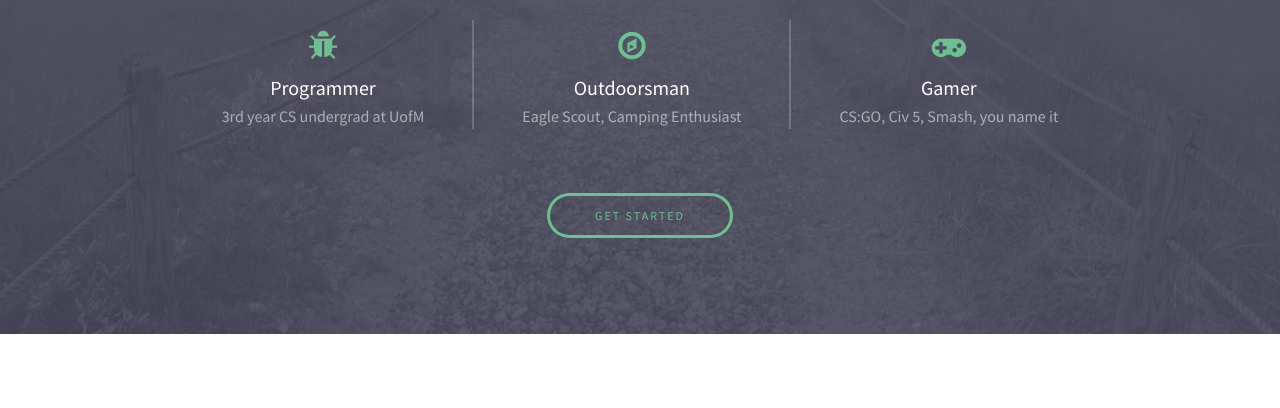
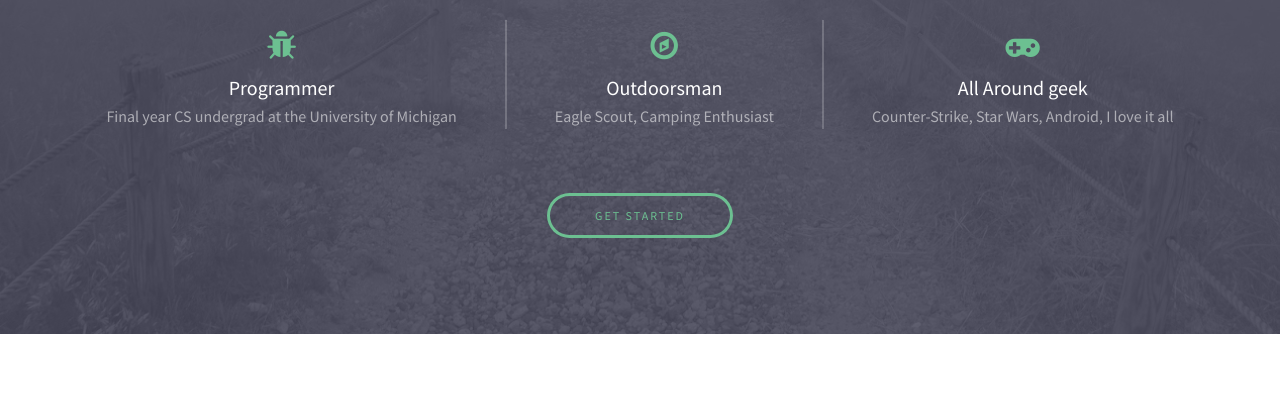
Before and after one commit to nfkenney/nfkenney.github.io, a plain HTML site: page index.html in a window 1280 px wide. Shown: the part 286-694 px from the top of the page. Drawn offline with Linux system fonts and the light colour scheme.

```diff
--- a/index.html
+++ b/index.html
@@ -38,7 +38,7 @@
 						<div>
 							<span class="icon fa-bug"></span>
 							<h3>Programmer</h3>
-							<p>3rd year CS undergrad at UofM</p>
+							<p>Final year CS undergrad at the University of Michigan</p>
 						</div>
 
 						<div>
@@ -49,8 +49,8 @@
 
 						<div>
 							<span class="icon fa-gamepad"></span>
-							<h3>Gamer</h3>
-							<p>CS:GO, Civ 5, Smash, you name it</p>
+							<h3>All Around geek</h3>
+							<p>Counter-Strike, Star Wars, Android, I love it all</p>
 						</div>
 					</div>
 
```
Also changed, not shown: pictures.html (+1 -1 lines), resume.html (+1 -1 lines).
